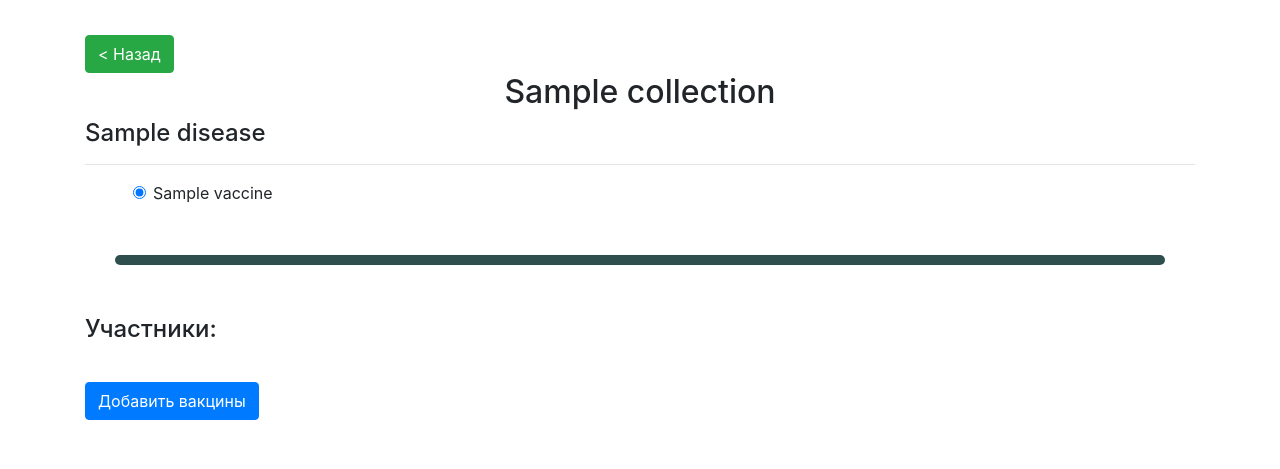
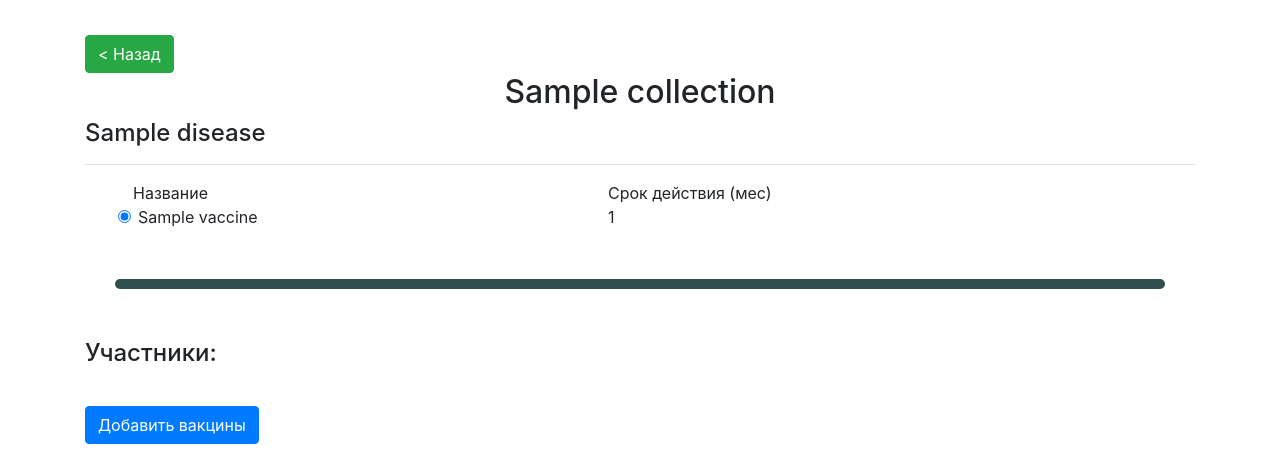
Before and after one commit to rocks-py/django-vaccine-passport, a Django app: page /collections/1/ in a window 1280 px wide. Shown: the part 77-546 px from the top of the page. Run offline with Django 3.2, Linux system fonts and the light colour scheme; tables that the repository leaves empty hold one stand-in row (values such as "Sample post").

Commit message:
добавил столбец "срок действия (мес)"

```diff
--- a/vaccineapp/templates/vaccineapp/collection_detail.html
+++ b/vaccineapp/templates/vaccineapp/collection_detail.html
@@ -5,12 +5,19 @@
   <div disease-id="{{disease.pk}}" class="collection_disease_item">
     <h4>{{disease.name}}</h4>
     <hr />
+    <div class="row">
+      <div class="col-5 ml-5">Название</div>
+      <div class="col-6">Срок действия (мес)</div>
+    </div>
     {%for vaccine in disease.vaccines.all %}
-    <div class="form-check ml-5">
-      <input class="form-check-input vaccine-radiocbx" type="radio" name="vaccine-disease-{{disease.pk}}" id="vaccine-{{vaccine.pk}}" vaccine-id="{{vaccine.pk}}" checked>
-      <label class="form-check-label" for="vaccine-{{vaccine.pk}}">
-        {{vaccine.name}}
-      </label>
+    <div class="row">
+      <div class="form-check ml-5 col-5">
+        <input class="form-check-input vaccine-radiocbx" type="radio" name="vaccine-disease-{{disease.pk}}" id="vaccine-{{vaccine.pk}}" vaccine-id="{{vaccine.pk}}" checked>
+        <label class="form-check-label" for="vaccine-{{vaccine.pk}}">
+          {{vaccine.name}}
+        </label>
+      </div>
+      <div class="col-6">{{vaccine.protection_period}}</div>
     </div>
     {%endfor%}
   </div>
```
